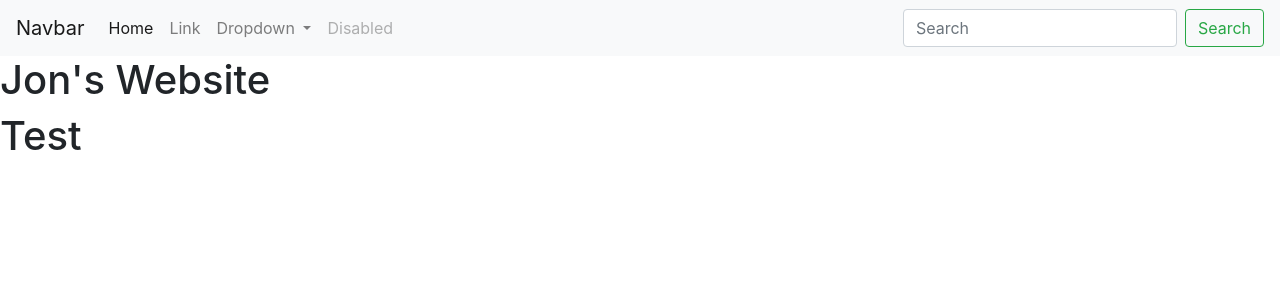
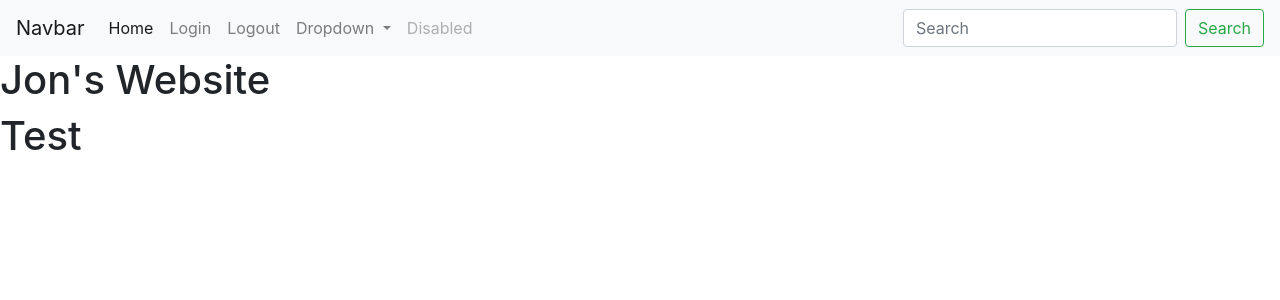
Before and after one commit to joudaon/python, a Flask app: page / in a window 1280 px wide. Shown: the top 300 px of the page. Run offline with Flask 2, Linux system fonts and the light colour scheme; some libraries are stand-ins or nearby versions.

Commit message:
[website] base navbar updated

```diff
--- a/website/templates/base.html
+++ b/website/templates/base.html
@@ -16,10 +16,13 @@
       <div class="collapse navbar-collapse" id="navbarSupportedContent">
         <ul class="navbar-nav mr-auto">
           <li class="nav-item active">
-            <a class="nav-link" href="#">Home <span class="sr-only">(current)</span></a>
+            <a class="nav-link" href="/">Home <span class="sr-only">(current)</span></a>
           </li>
           <li class="nav-item">
-            <a class="nav-link" href="#">Link</a>
+            <a class="nav-link" href="login">Login</a>
+          </li>
+          <li class="nav-item">
+            <a class="nav-link" href="logout">Logout</a>
           </li>
           <li class="nav-item dropdown">
             <a class="nav-link dropdown-toggle" href="#" id="navbarDropdown" role="button" data-toggle="dropdown" aria-haspopup="true" aria-expanded="false">
```
